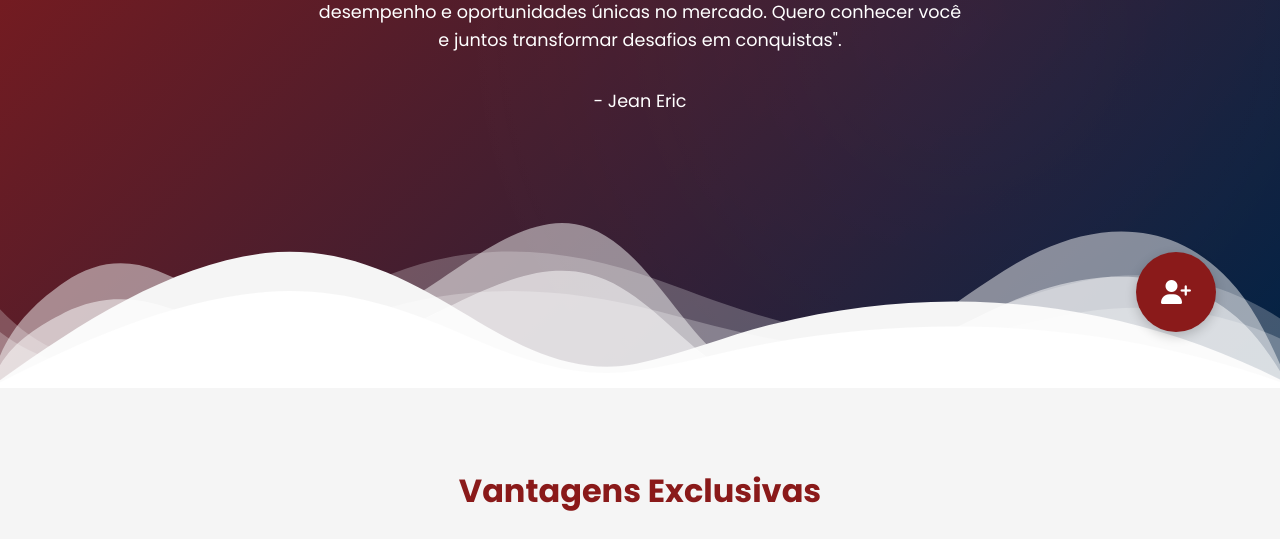
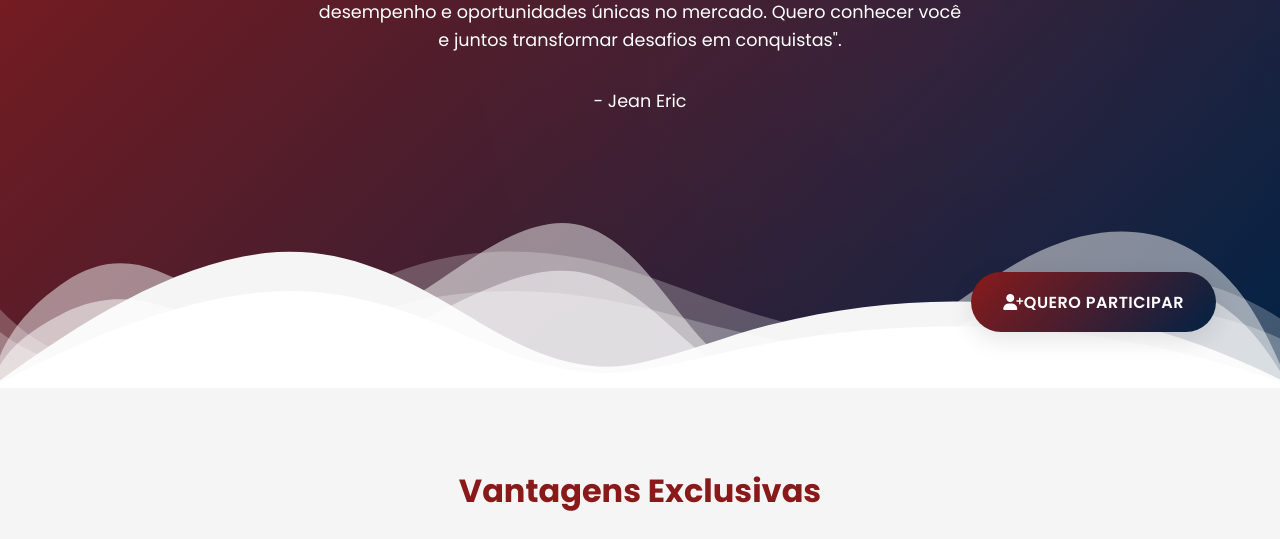
Before and after one commit to LarysAmoraes/Leading-Page-Recrutamento-Corretores, a Flask app: page / in a window 1280 px wide. Shown: the part 404-943 px from the top of the page. Run offline with Flask 3, Linux system fonts and the light colour scheme.

Commit message:
Initial commit

```diff
--- a/frontend/static/css/main.css
+++ b/frontend/static/css/main.css
@@ -527,6 +527,7 @@ body {
   text-decoration: none;
 }
 
+
 .primary-btn {
   background: var(--primary);
   color: var(--white);
@@ -538,45 +539,111 @@ body {
   box-shadow: 0 8px 20px rgba(138, 26, 26, 0.4);
 }
 
-/* ============= BOTÃO FLUTUANTE ============= */
+/* ============= BOTÃO FLUTUANTE COM TEXTO ============= */
 .floating-btn {
   position: fixed;
   bottom: clamp(2rem, 5vw, 5rem);
   right: clamp(1rem, 5vw, 5rem);
-  width: clamp(60px, 10vw, 80px);
-  height: clamp(60px, 10vw, 80px);
-  background: var(--primary);
+  min-width: 220px;
+  height: 60px;
+  background: var(--gradient);
   color: var(--white);
-  border-radius: 50%;
+  border-radius: 30px;
   display: flex;
   align-items: center;
   justify-content: center;
-  font-size: clamp(1.2rem, 3vw, 1.5rem);
+  font-family: var(--font-primary);
+  font-size: clamp(0.9rem, 2vw, 1rem);
+  font-weight: 600;
+  text-transform: uppercase;
+  letter-spacing: 0.5px;
   cursor: pointer;
-  box-shadow: 0 4px 12px rgba(0, 0, 0, 0.2);
+  box-shadow: var(--box-shadow);
   transition: var(--transition);
-  z-index: 900;
+  z-index: 1000;
   border: none;
+  padding: 0 2rem;
+  white-space: nowrap;
+  overflow: hidden;
 }
 
-.floating-btn:hover {
-  background: var(--primary-dark);
-  transform: translateY(-5px) scale(1.1);
-  box-shadow: 0 8px 20px rgba(0, 0, 0, 0.3);
+/* Texto do botão */
+.floating-btn .btn-text {
+  display: inline-block;
+  animation: textFadeIn 0.5s ease-out;
 }
 
-.floating-tooltip {
+@keyframes textFadeIn {
+  from { opacity: 0; transform: translateX(10px); }
+  to { opacity: 1; transform: translateX(0); }
+}
+
+/* Efeito hover */
+.floating-btn:hover {
+  background: linear-gradient(135deg, var(--primary-dark), var(--primary));
+  transform: translateY(-3px);
+  box-shadow: 0 8px 25px rgba(0, 0, 0, 0.2);
+}
+
+/* Efeito de clique */
+.floating-btn:active {
+  transform: translateY(-1px);
+}
+
+/* Animação de pulso (opcional) */
+.floating-btn.pulse {
+  animation: pulse 2s infinite;
+}
+
+@keyframes pulse {
+  0% { box-shadow: 0 0 0 0 rgba(138, 26, 26, 0.7); }
+  70% { box-shadow: 0 0 0 12px rgba(138, 26, 26, 0); }
+  100% { box-shadow: 0 0 0 0 rgba(138, 26, 26, 0); }
+}
+
+/* Versão mobile */
+@media (max-width: 768px) {
+  .floating-btn {
+    min-width: auto;
+    width: 60px;
+    height: 60px;
+    border-radius: 50%;
+    padding: 0;
+  }
+
+  .floating-btn .btn-text {
+    display: none;
+  }
+
+  .floating-btn::before {
+    content: "+";
+    font-size: 1.5rem;
+    font-weight: bold;
+    display: block;
+  }
+}
+
+/* Tooltip para desktop */
+@media (min-width: 769px) {
+  .floating-btn:hover::after {
+    content: "Clique para se cadastrar";
     position: absolute;
-  right: 100px;
+    right: calc(100% + 12px);
     background: var(--dark);
     color: var(--white);
-  padding: 0.5rem 1rem;
+    padding: 8px 12px;
     border-radius: var(--border-radius);
-  font-size: 0.9rem;
+    font-size: 0.8rem;
     white-space: nowrap;
     opacity: 0;
     transition: var(--transition);
     pointer-events: none;
+    animation: fadeIn 0.3s forwards;
+  }
+}
+
+@keyframes fadeIn {
+  to { opacity: 1; right: calc(100% + 20px); }
 }
 
 /* ============= FOOTER ============= */
```
Lines whose indentation alone changed are shown as unchanged.
